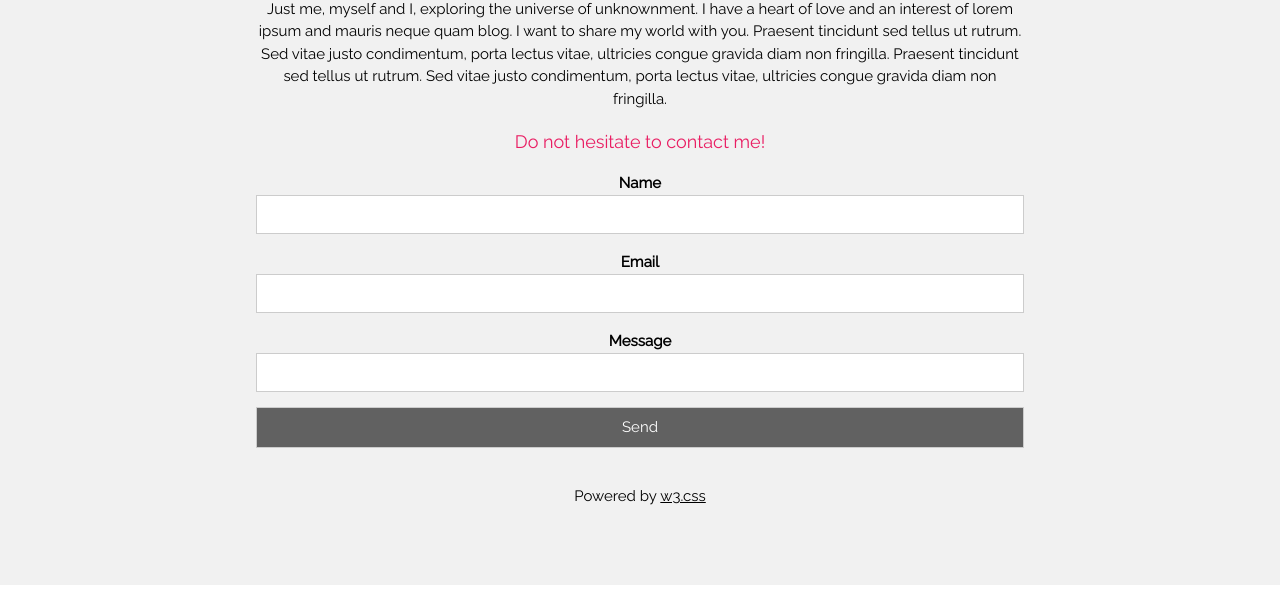
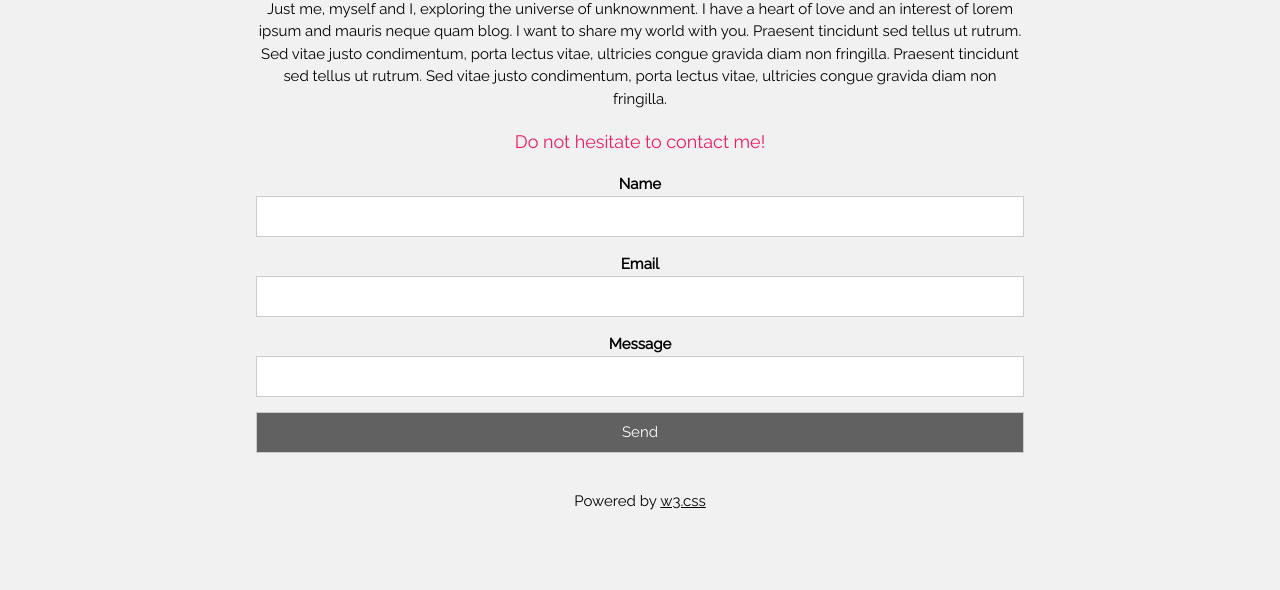
Before and after one commit to kamilbalti/template-3, a plain HTML site: page index.html in a window 1280 px wide. Shown: the part 1951-2541 px from the top of the page. Drawn offline with nearby package versions, Linux system fonts and the light colour scheme.

Commit message:
first commit

```diff
--- a/template3.css
+++ b/template3.css
@@ -59,7 +59,7 @@ h2{
     font-family: "Raleway", Arial, sans-serif;
 }
 .redPara{
-    padding: 18px 0 14px;
+    padding: 18px 0 8px;
     color: #e91e63!important;
     text-align: center;
 }
@@ -81,7 +81,7 @@ button{
     color: white;
     padding: 8px 0;
     font-size: 15px !important;
-    margin-top: 1px !important;
+    margin-top: 9px !important;
 }
 .footer{
     font-size: 15px !important;
@@ -109,9 +109,9 @@ button{
 }
 .inputDiv{
     width: 100%;
-    margin-bottom: 14px;
+    margin: 6px 0;
     text-align: center;
-    line-height: 1.42;
+    line-height: 1.5;
 }
 @media screen and (max-width: 600px){
     body{
```
